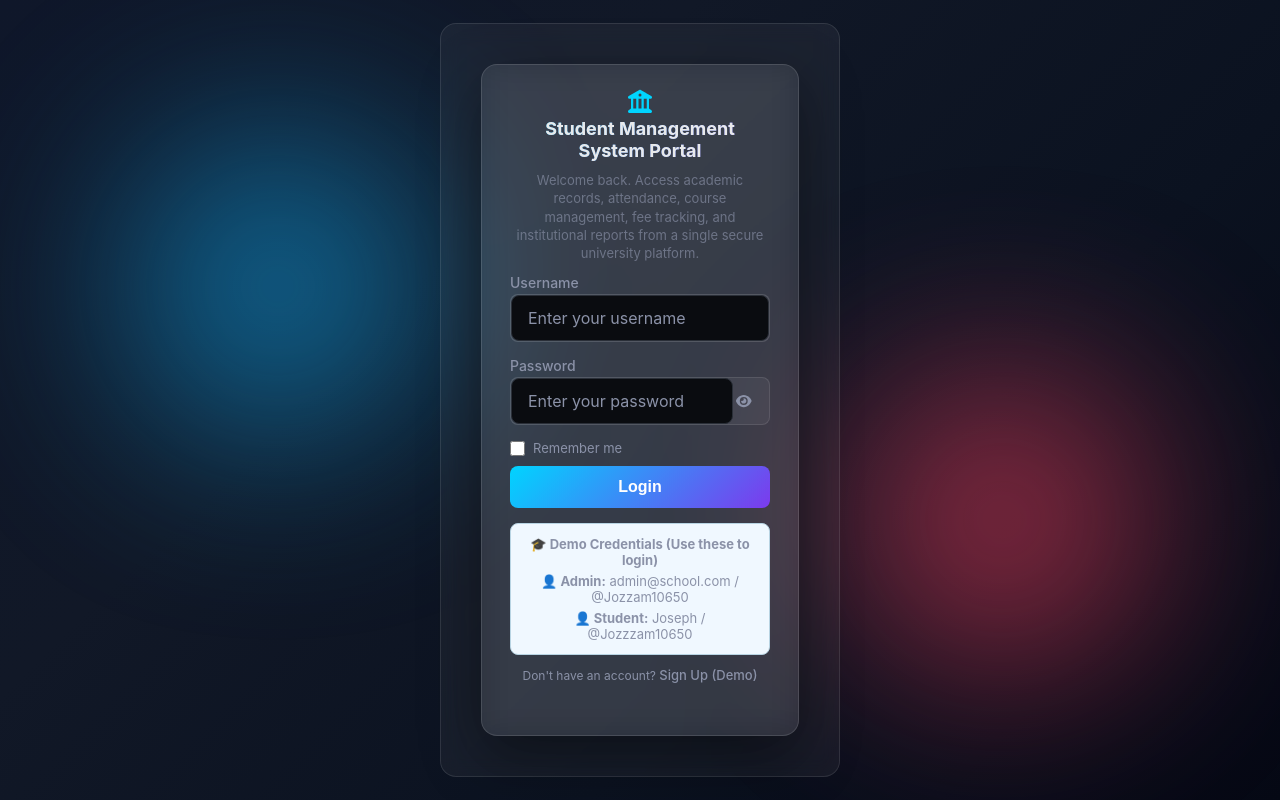
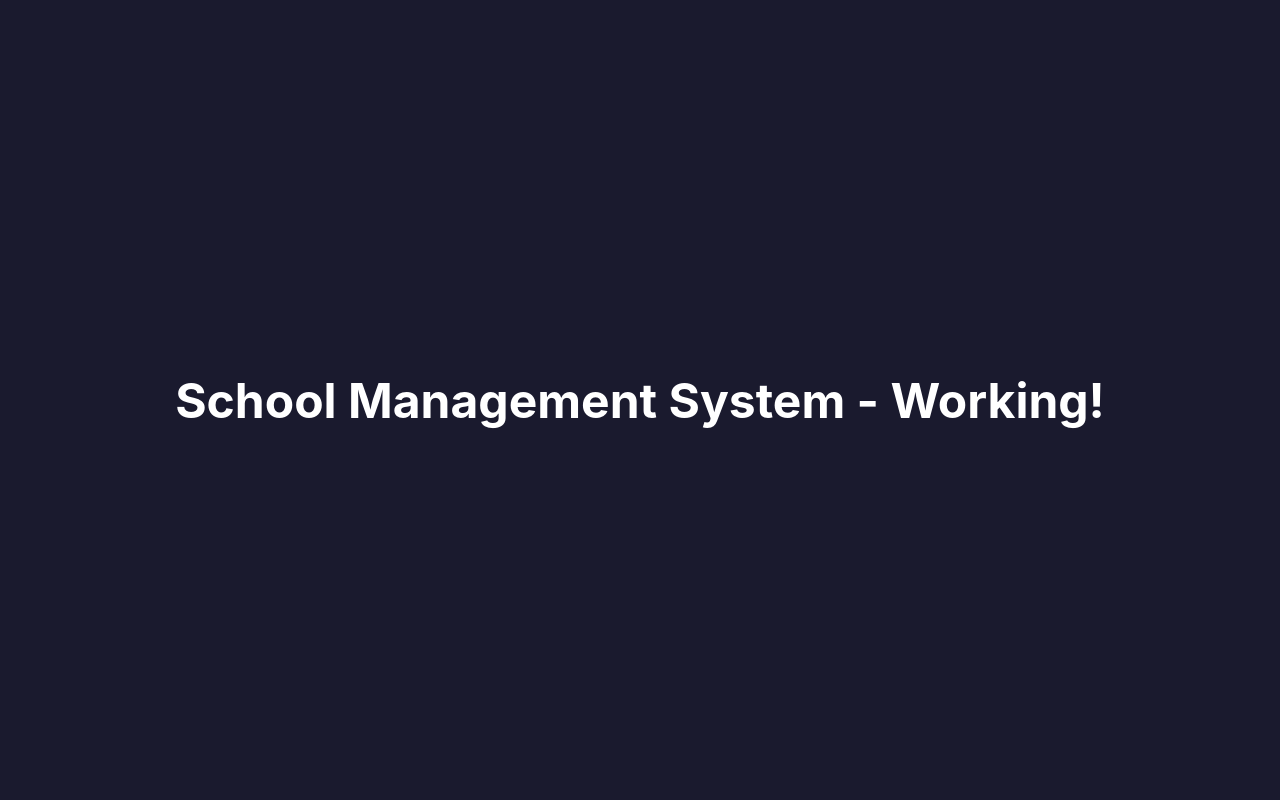
Before and after one commit to Joseph034-cpu/school-management-system, a React (Vite) app in the folder frontend/: page / in a window 1280 px wide. Before the commit this address led to /login. Built offline with nearby package versions, Linux system fonts and the light colour scheme; no server answers.

Commit message:
Update App.jsx

```diff
--- a/frontend/src/App.jsx
+++ b/frontend/src/App.jsx
@@ -1,52 +1,18 @@
 import React from 'react';
-import { Routes, Route, Navigate } from 'react-router-dom';
-import { AuthProvider, useAuth } from './contexts/AuthContext';
-import Login from './components/Login';
-import Layout from './components/Layout';
-import Dashboard from './components/Dashboard';
-import Students from './components/Students';
-import Courses from './components/Courses';
-import Attendance from './components/Attendance';
-import Fees from './components/Fees';
-import Results from './components/Results';
-import Timetable from './components/Timetable';
-import Reports from './components/Reports';
-import ManageUsers from './components/ManageUsers';
-import './App.css';
-import './responsive.css';
-import './components/Layout.css';
-
-const ProtectedRoute = ({ children }) => {
-    const { user, loading } = useAuth();
-
-    if (loading) return <div className="loading">Loading...</div>;
-    if (!user) return <Navigate to="/login" />;
-    return children;
-};
 
 function App() {
     return (
-        <AuthProvider>
-            <Routes>
-                <Route path="/login" element={<Login />} />
-                <Route path="/" element={
-                    <ProtectedRoute>
-                        <Layout />
-                    </ProtectedRoute>
-                }>
-                    <Route index element={<Navigate to="/dashboard" />} />
-                    <Route path="dashboard" element={<Dashboard />} />
-                    <Route path="students" element={<Students />} />
-                    <Route path="courses" element={<Courses />} />
-                    <Route path="attendance" element={<Attendance />} />
-                    <Route path="fees" element={<Fees />} />
-                    <Route path="results" element={<Results />} />
-                    <Route path="timetable" element={<Timetable />} />
-                    <Route path="reports" element={<Reports />} />
-                    <Route path="manage-users" element={<ManageUsers />} />
-                </Route>
-            </Routes>
-        </AuthProvider>
+        <div style={{
+            display: 'flex',
+            justifyContent: 'center',
+            alignItems: 'center',
+            height: '100vh',
+            fontSize: '24px',
+            color: 'white',
+            background: '#1a1a2e'
+        }}>
+            <h1>School Management System - Working!</h1>
+        </div>
     );
 }
 
```
